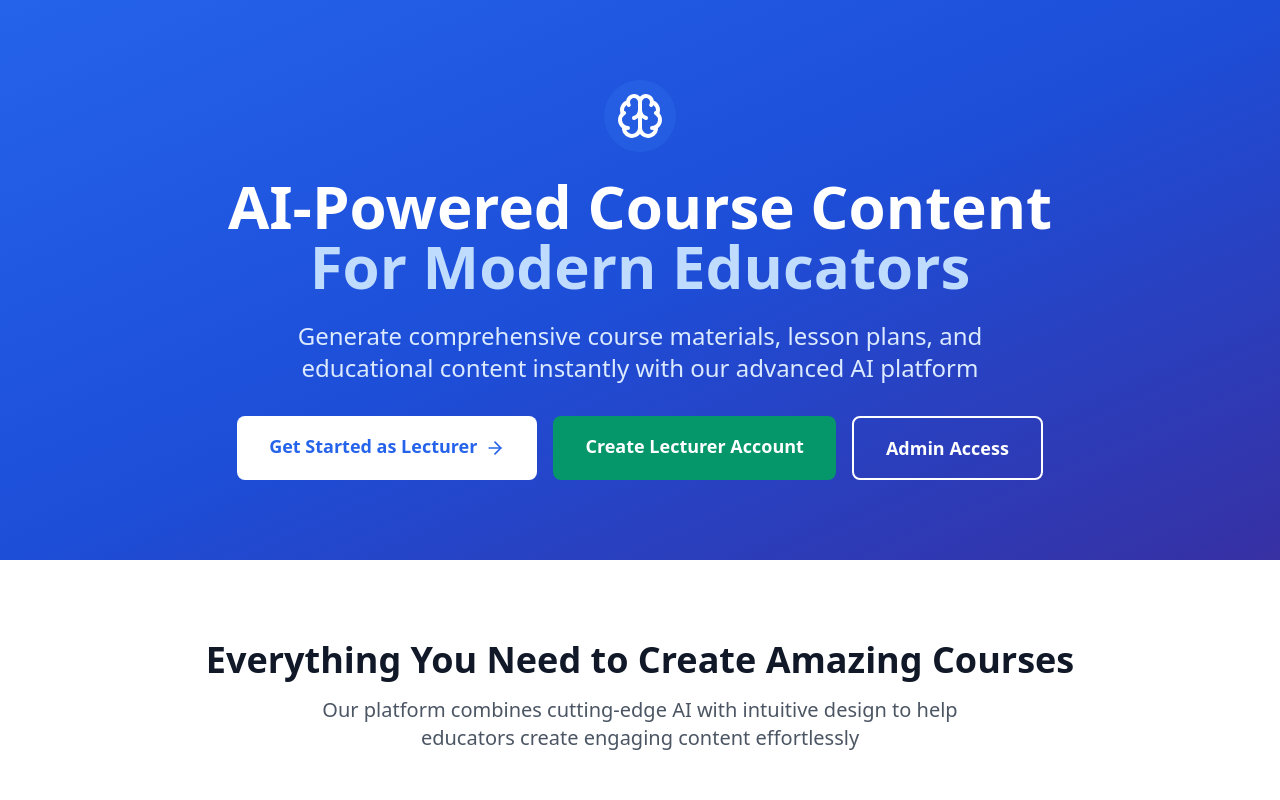
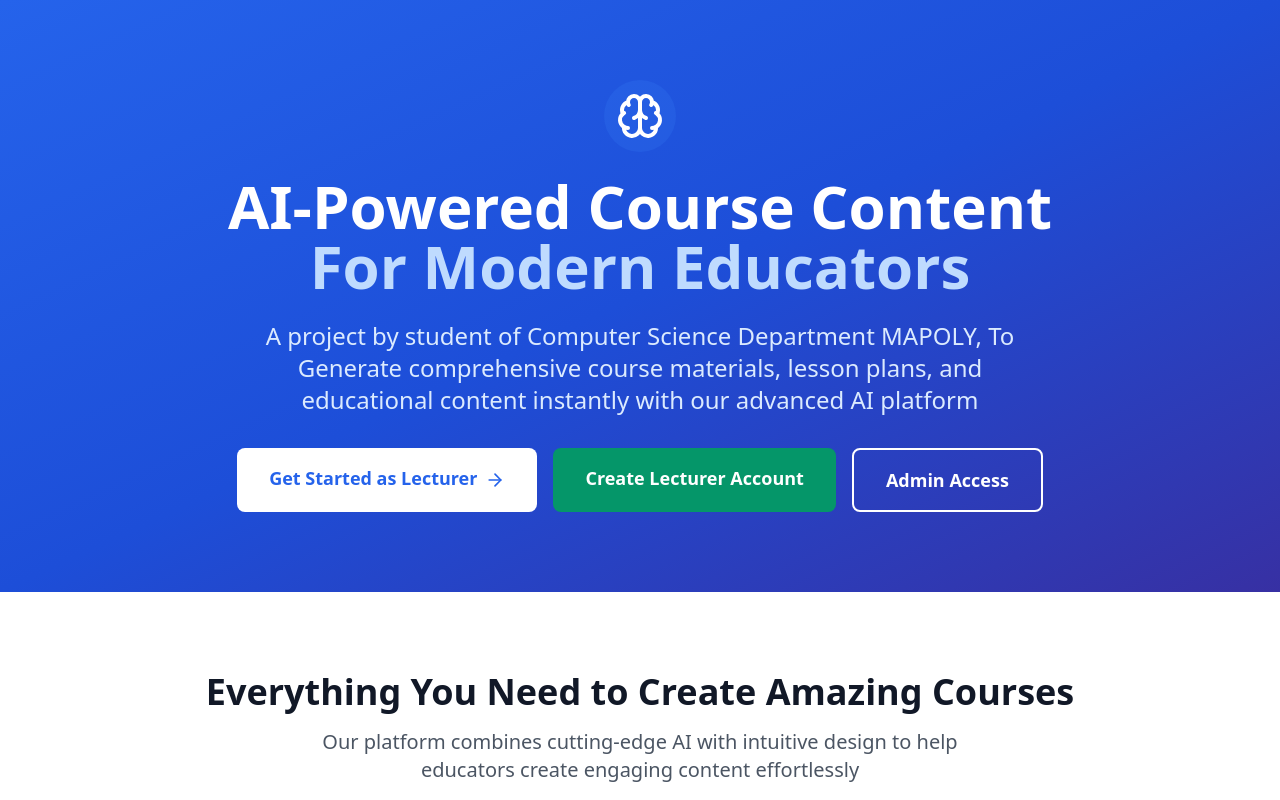
Before and after one commit to Najite/lecture-generator, a React (Vite) app: page / in a window 1280 px wide. Shown: the top 800 px of the page. Built offline with nearby package versions, Linux system fonts and the light colour scheme; no server answers.

Commit message:
Update Landing.tsx

```diff
--- a/src/pages/Landing.tsx
+++ b/src/pages/Landing.tsx
@@ -20,7 +20,7 @@ export function Landing() {
               <span className="block text-blue-200">For Modern Educators</span>
             </h1>
             <p className="text-xl md:text-2xl text-blue-100 mb-8 max-w-3xl mx-auto">
-              Generate comprehensive course materials, lesson plans, and educational content instantly with our advanced AI platform
+             A project by student of Computer Science Department MAPOLY, To Generate comprehensive course materials, lesson plans, and educational content instantly with our advanced AI platform
             </p>
 
               <div className="flex flex-col sm:flex-row gap-4 justify-center">
```
